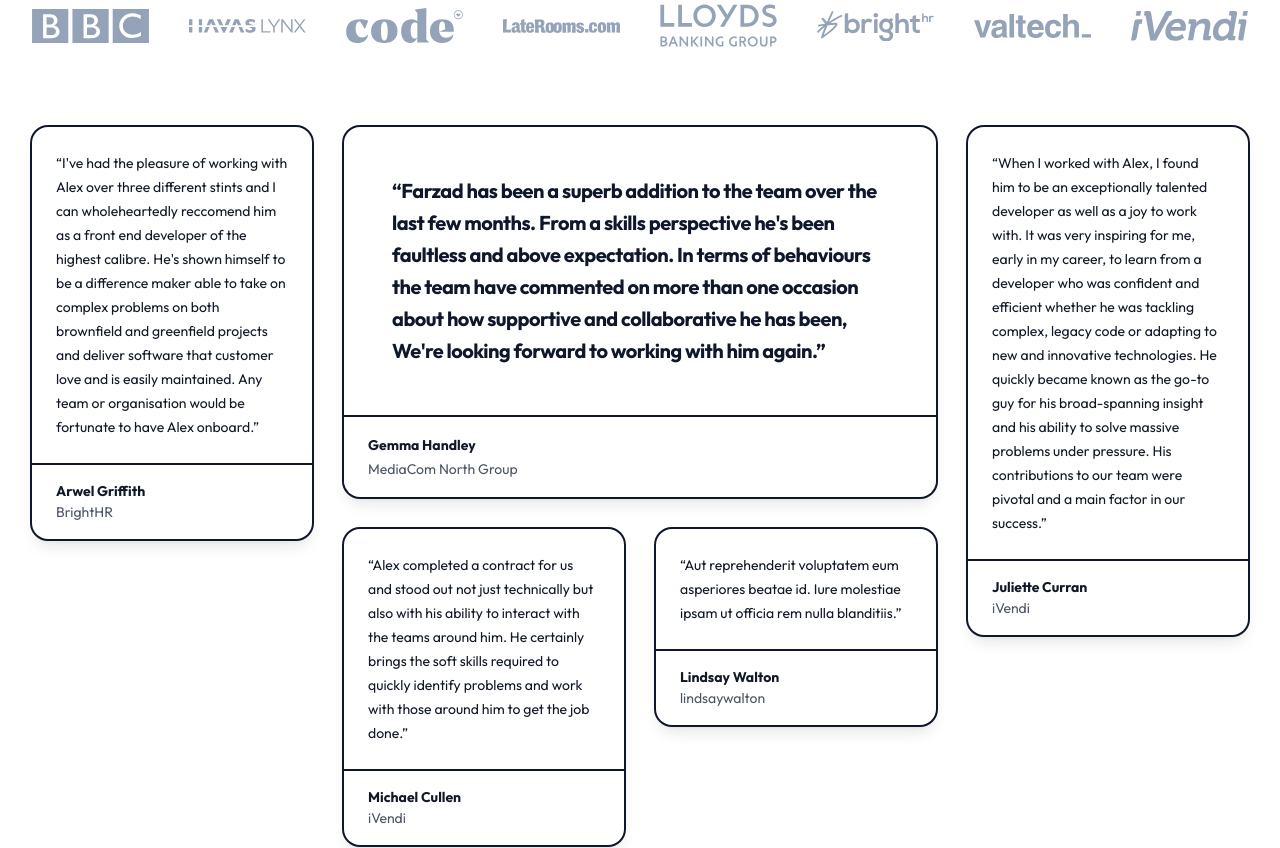
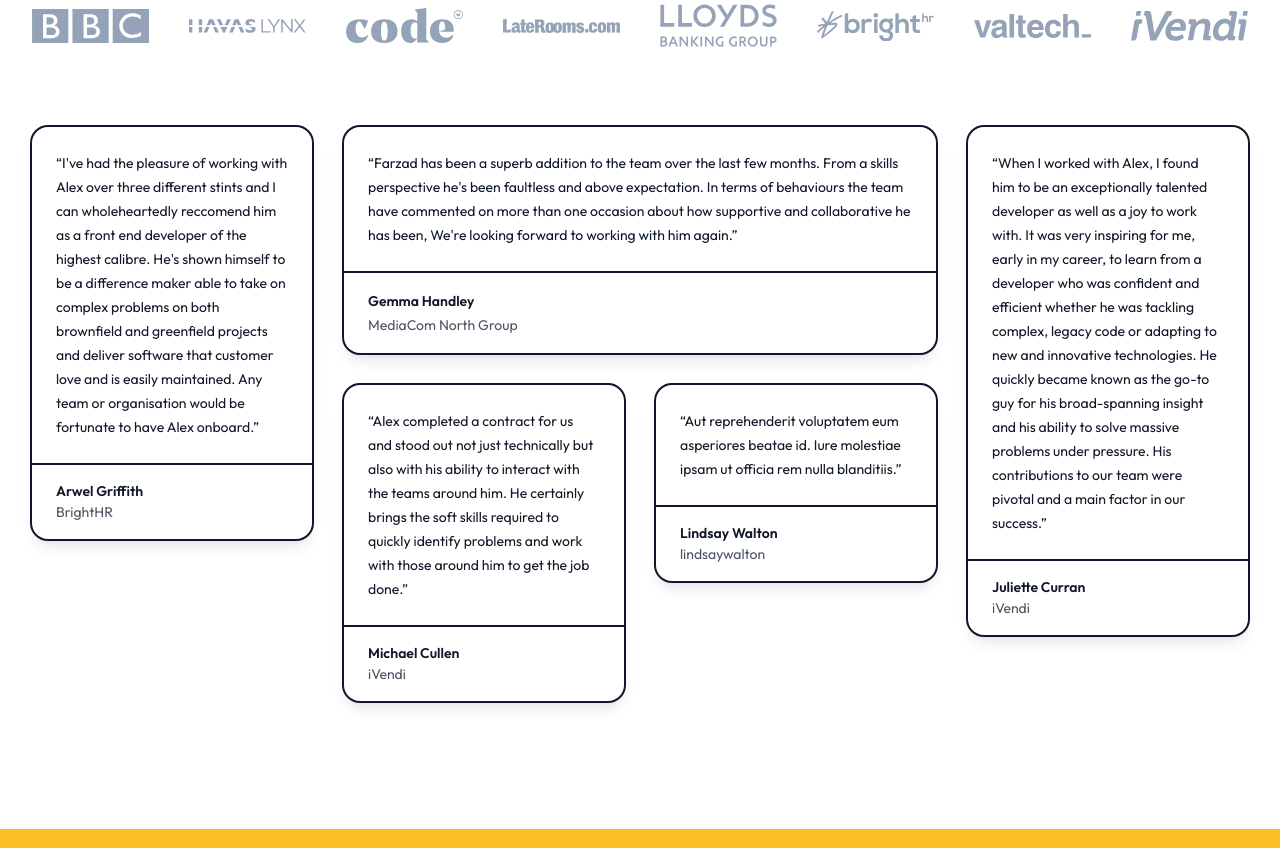
Before and after one commit to codevinehq/gd, an Astro site: page / in a window 1280 px wide. Shown: the part 1040-1888 px from the top of the page. Built offline with nearby package versions, Linux system fonts and the light colour scheme; Astro itself is replaced by a stand-in of ours.

Commit message:
Optimize font

```diff
--- /dev/null
+++ b/src/index.css
@@ -0,0 +1,6 @@
+@font-face {
+  font-family: "Outfit";
+  src: url("/Outfit-var-latin.woff2");
+  font-weight: 100 900;
+  font-display: block;
+}
--- a/src/pages/index.astro
+++ b/src/pages/index.astro
@@ -1,4 +1,5 @@
 ---
+import "../index.css";
 import clsx from "clsx";
 import FAQs from "../components/FAQs";
 
@@ -109,12 +110,6 @@ const testimonials = [
       content="Scale your business with GhostDevs - Frontend Development as a subscription. Get the expertise of three senior frontend developers for the price of one and save up to £180,000 per year."
     />
     <meta property="twitter:image" content="/og.png" />
-    <link rel="preconnect" href="https://fonts.googleapis.com" />
-    <link rel="preconnect" href="https://fonts.gstatic.com" crossorigin />
-    <link
-      href="https://fonts.googleapis.com/css2?family=Outfit:wght@400;700&display=swap"
-      rel="stylesheet"
-    />
   </head>
   <body class="font-sans">
     <section
@@ -431,9 +426,7 @@ const testimonials = [
           <figure
             class="block rounded-2xl bg-white shadow-lg ring-2 ring-slate-900 sm:col-span-2 xl:col-start-2 xl:row-end-1"
           >
-            <blockquote
-              class="p-6 text-slate-900 sm:p-12 sm:text-xl sm:font-semibold sm:leading-8 sm:tracking-tight"
-            >
+            <blockquote class="p-6 text-slate-900">
               <p>{`“${featuredTestimonial.body}”`}</p>
             </blockquote>
             <figcaption
```
Also changed, not shown: public/Outfit-var-latin.woff2 (added).
